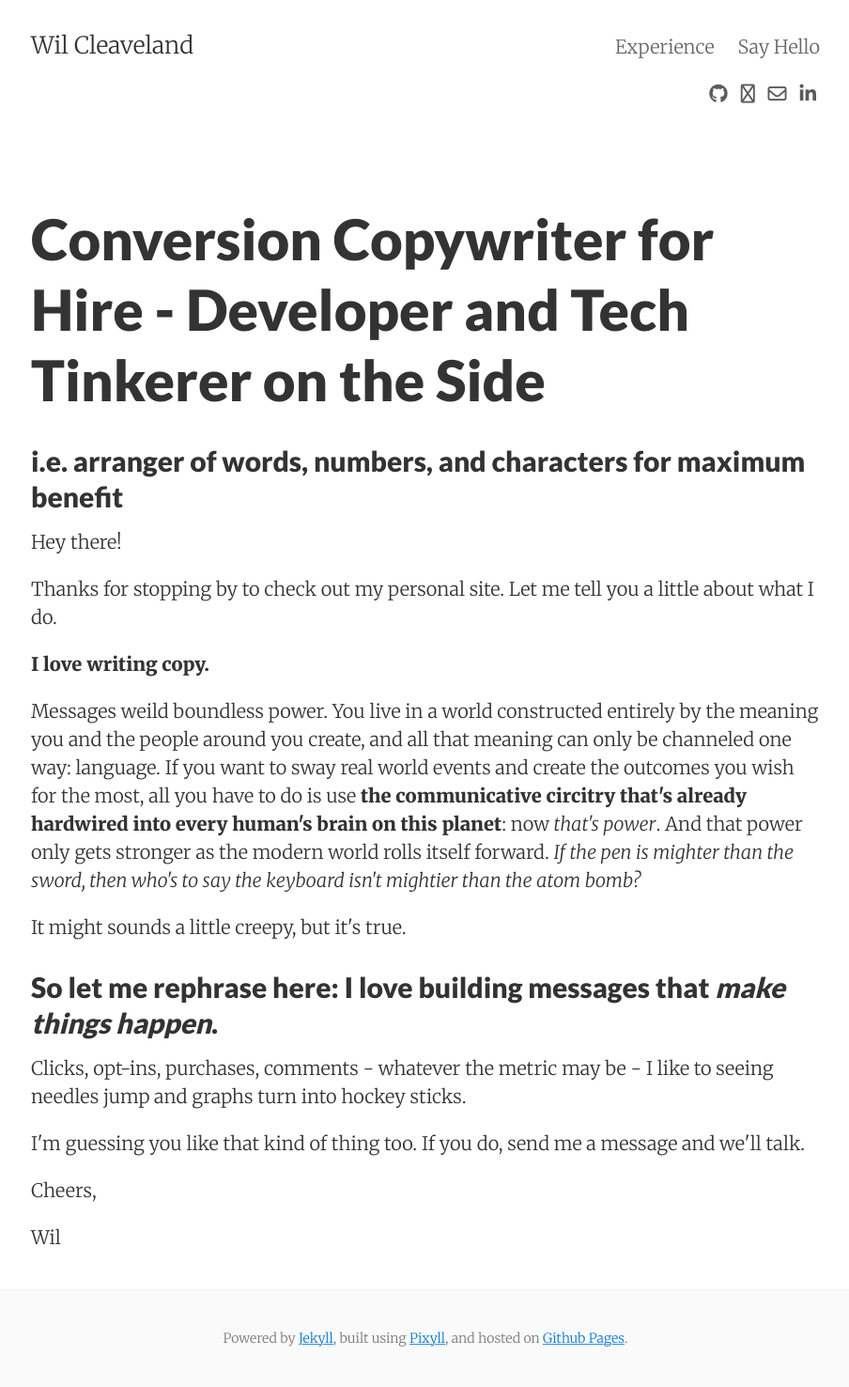
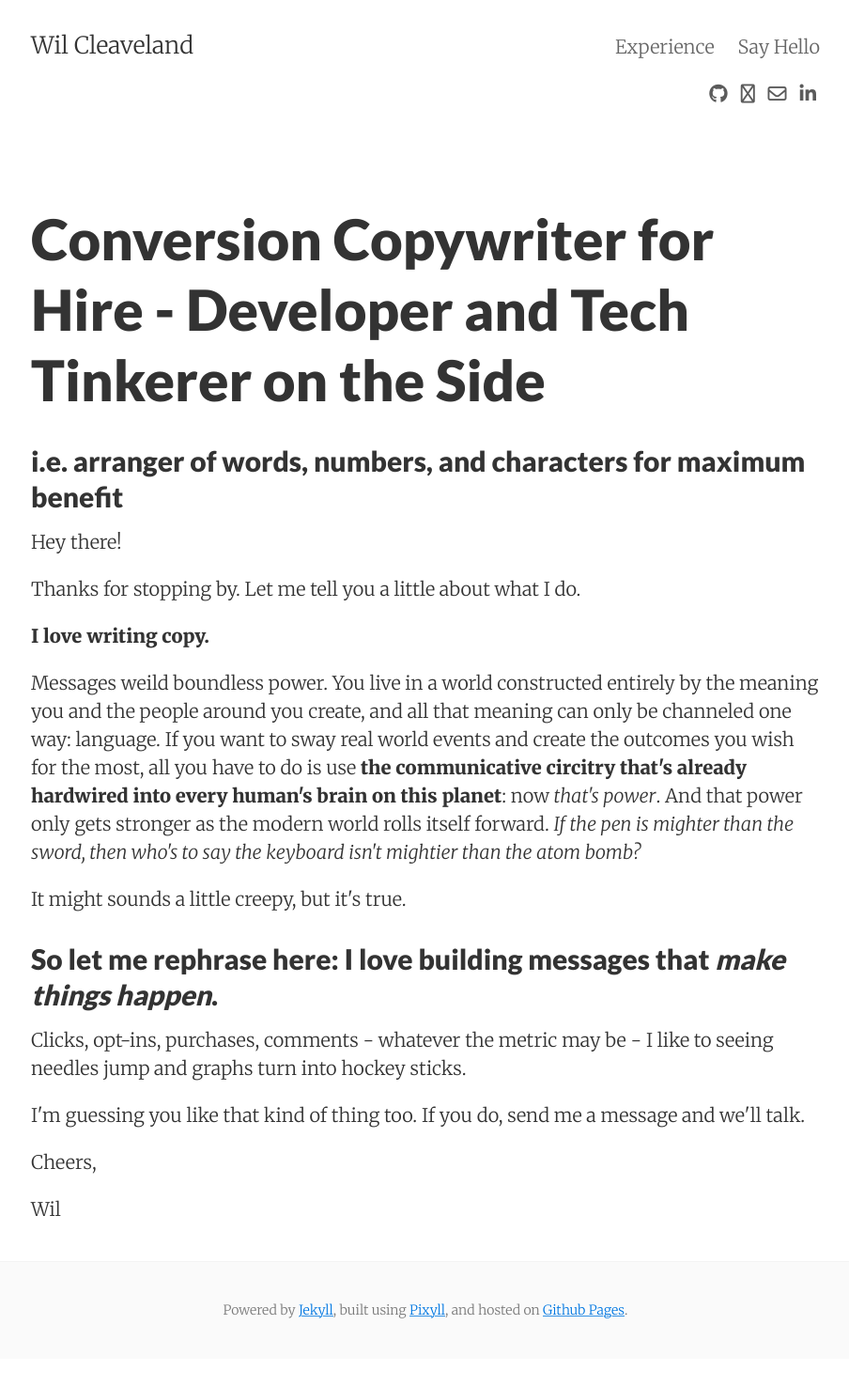
Before and after one commit to WilCleaveland/wilcleaveland.github.io, a Jekyll site: the page built from index.html, in a window 1280 px wide. Shown: the whole page at 94% size, without its empty margins (187-1091 px from the left). Built offline with Jekyll 4.4.1, drawn with Linux system fonts in a browser that asks for light colours; nearby versions of some CDN libraries; the list of posts is cut into pages by our own code; after the commit the page ends 1446 px from its top, so only the background shows below that.

Commit message:
more homepage edits

```diff
--- a/index.html
+++ b/index.html
@@ -6,7 +6,7 @@ layout: page
 
 <p>Hey there!</p>
 
-<p>Thanks for stopping by to check out my personal site. Let me tell you a little about what I do.</p>
+<p>Thanks for stopping by. Let me tell you a little about what I do.</p>
 
 <p><strong>I love writing copy.</strong></p>
 
```
